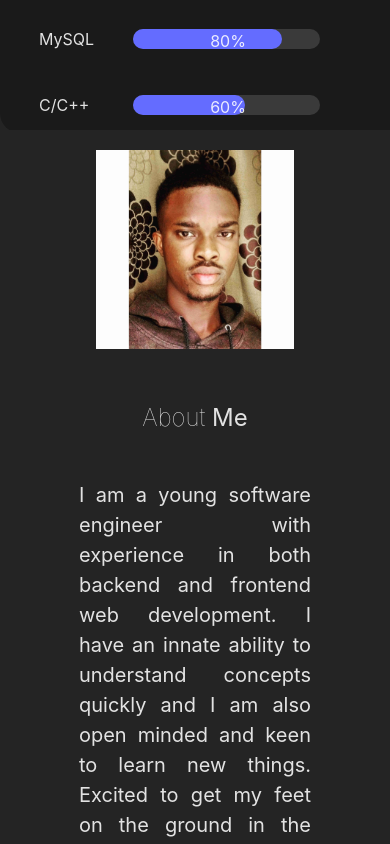
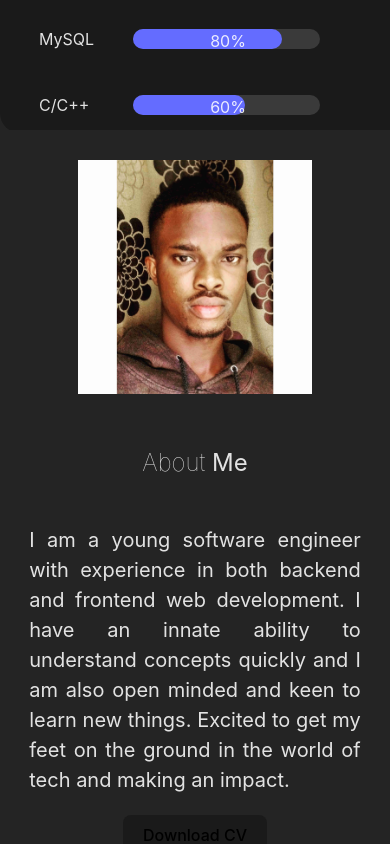
Before and after one commit to I-yan-u/portfolio, a React (Vite) app: page / in a window 390 px wide. Shown: the part 4120-4964 px from the top of the page. Built offline with nearby package versions, Linux system fonts and the light colour scheme; no server answers.

Commit message:
Update margin-top in About.module.css for smaller screens

```diff
--- a/src/css/About.module.css
+++ b/src/css/About.module.css
@@ -55,6 +55,7 @@
 
 @media screen and (max-width: 1200px) {
     .container {
+        margin-top: 10px;
         flex-direction: column;
         height: max-content;
         padding: 20px 0;
@@ -63,11 +64,10 @@
 
     .left, .right {
         margin-bottom: 10px;
+        width: 100%;
+    }
+
+    .right > p {
         width: 85%;
     }
-
-    /* .image {
-        width: 25svw;
-        height: 25svh;
-    } */
 }
```
